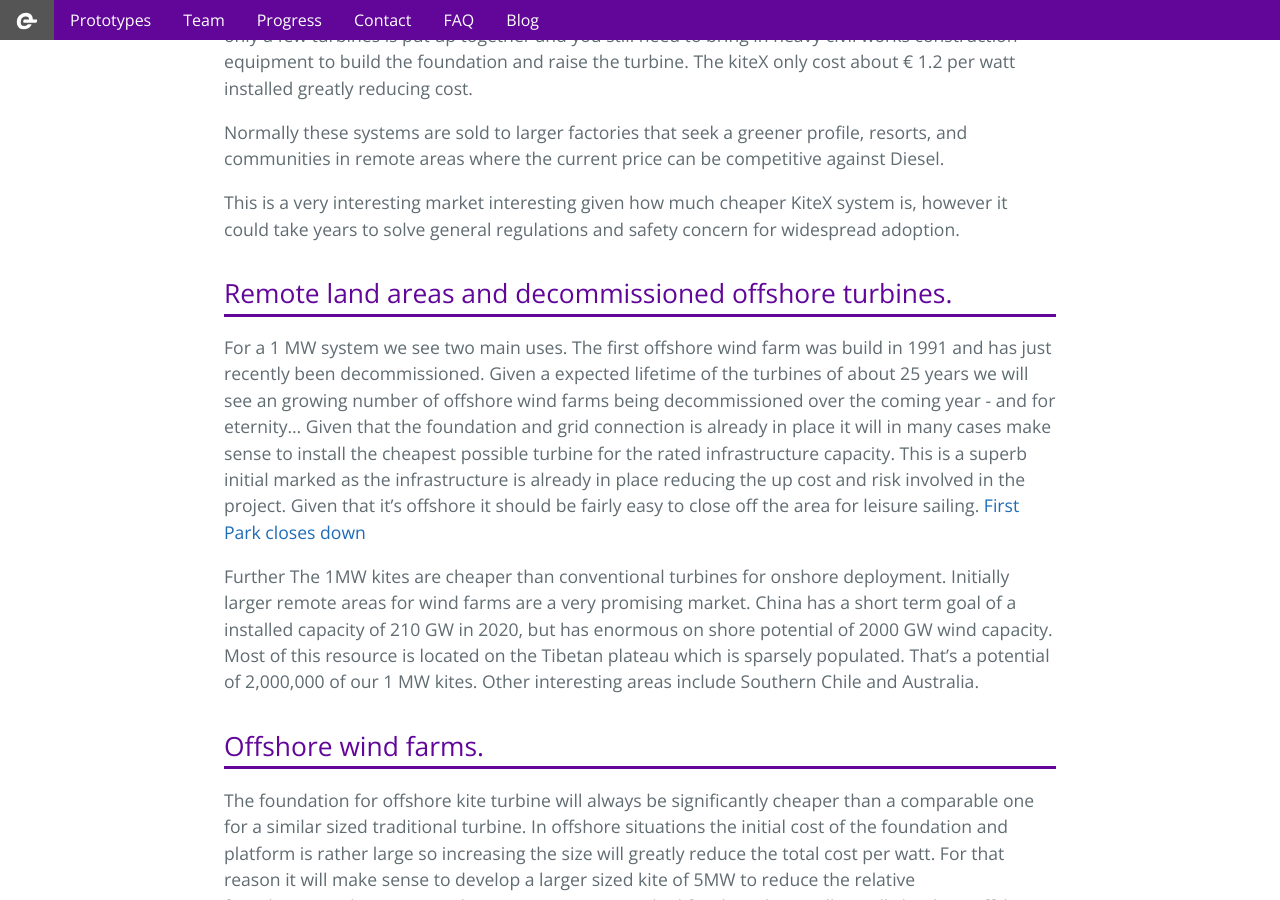
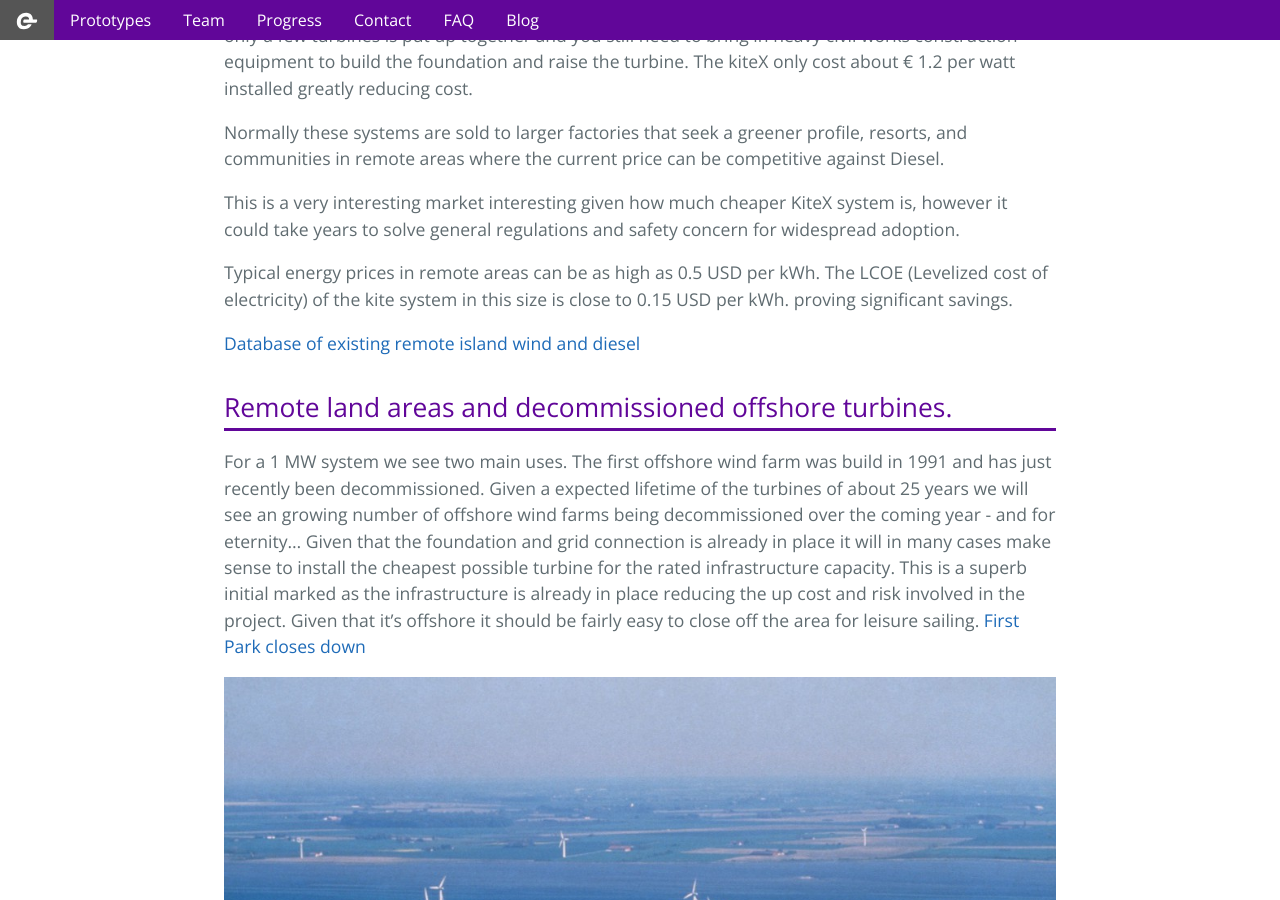
Before and after one commit to kitextech/kitextech.github.io, a Jekyll site: the page built from _posts/2017-05-24-market.md, in a window 1280 px wide and 900 px high, scrolled down 581 px. Built offline with Jekyll 4.4.1, drawn with Linux system fonts in a browser that asks for light colours.

Commit message:
improvement market

```diff
--- a/_posts/2017-05-24-market.md
+++ b/_posts/2017-05-24-market.md
@@ -15,9 +15,16 @@
 
 This is a very interesting market interesting given how much cheaper KiteX system is, however it could take years to solve general regulations and safety concern for widespread adoption.
 
+Typical energy prices in remote areas can be as high as 0.5 USD per kWh. The LCOE (Levelized cost of electricity) of the kite system in this size is close to 0.15 USD per kWh. proving significant savings.
+
+[Database of existing remote island wind and diesel ](https://www.th-energy.net/english/platform-renewable-energy-on-islands/database-solar-wind-power-plants/)
+
+
 ## Remote land areas and decommissioned offshore turbines.
 For a 1 MW system we see two main uses.
 The first offshore wind farm was build in 1991 and has just recently been decommissioned. Given a expected lifetime of the turbines of about 25 years we will see an growing number of offshore wind farms being decommissioned over the coming year - and for eternity... Given that the foundation and grid connection is already in place it will in many cases make sense to install the cheapest possible turbine for the rated infrastructure capacity. This is a superb initial marked as the infrastructure is already in place reducing the up cost and risk involved in the project. Given that it's offshore it should be fairly easy to close off the area for leisure sailing. [First Park closes down](http://www.dongenergy.com/da/presse/nyhedsrum/nyheder/articles/worlds-first-offshore-wind-farm-on-its-last-turn)
+
+![Vindeby Offshore Wind farm](/images/Vindeby-Offshore-Wind-Farm.jpg)
 
 Further  The 1MW kites are cheaper than conventional turbines for onshore deployment. Initially larger remote areas for wind farms are a very promising market. China has a short term goal of a installed capacity of 210 GW in 2020, but has enormous on shore potential of 2000 GW wind capacity. Most of this resource is located on the Tibetan plateau which is sparsely populated. That's a potential of 2,000,000 of our 1 MW kites. Other interesting areas include Southern Chile and Australia.
 
```
Also changed, not shown: images/Vindeby-Offshore-Wind-Farm.jpg (added), 1 other file.
